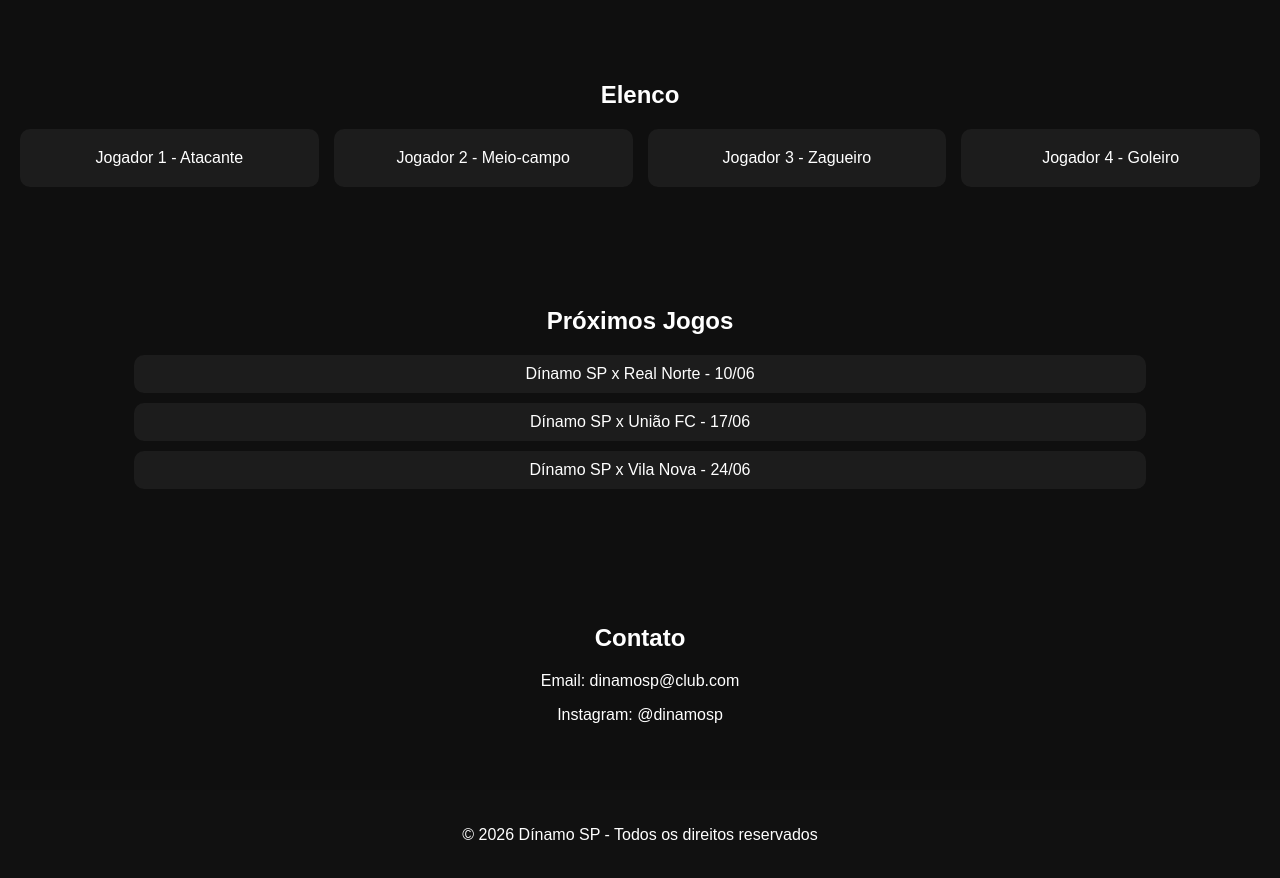
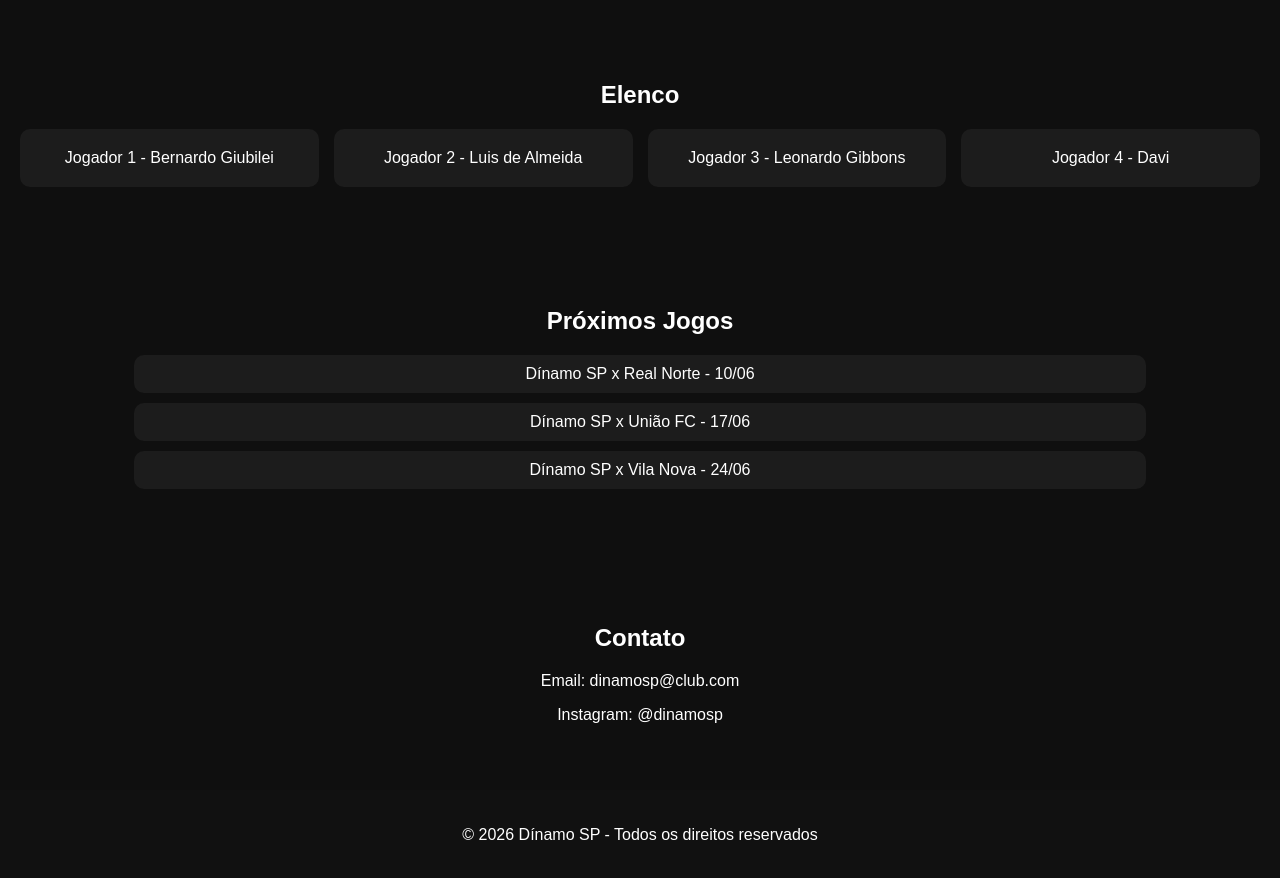
Before and after one commit to fcbg22585-hue/Site-of-D-namo-SP, a plain HTML site: page index.html in a window 1280 px wide. Shown: the part 980-1858 px from the top of the page. Drawn offline with Linux system fonts and the light colour scheme.

Commit message:
Update index.html

```diff
--- a/index.html
+++ b/index.html
@@ -42,10 +42,10 @@
   <section id="elenco">
     <h2>Elenco</h2>
     <div class="grid">
-      <div class="card">Jogador 1 - Atacante</div>
-      <div class="card">Jogador 2 - Meio-campo</div>
-      <div class="card">Jogador 3 - Zagueiro</div>
-      <div class="card">Jogador 4 - Goleiro</div>
+      <div class="card">Jogador 1 - Bernardo  Giubilei</div>
+      <div class="card">Jogador 2 - Luis de Almeida</div>
+      <div class="card">Jogador 3 - Leonardo Gibbons</div>
+      <div class="card">Jogador 4 - Davi</div>
     </div>
   </section>
 
```
